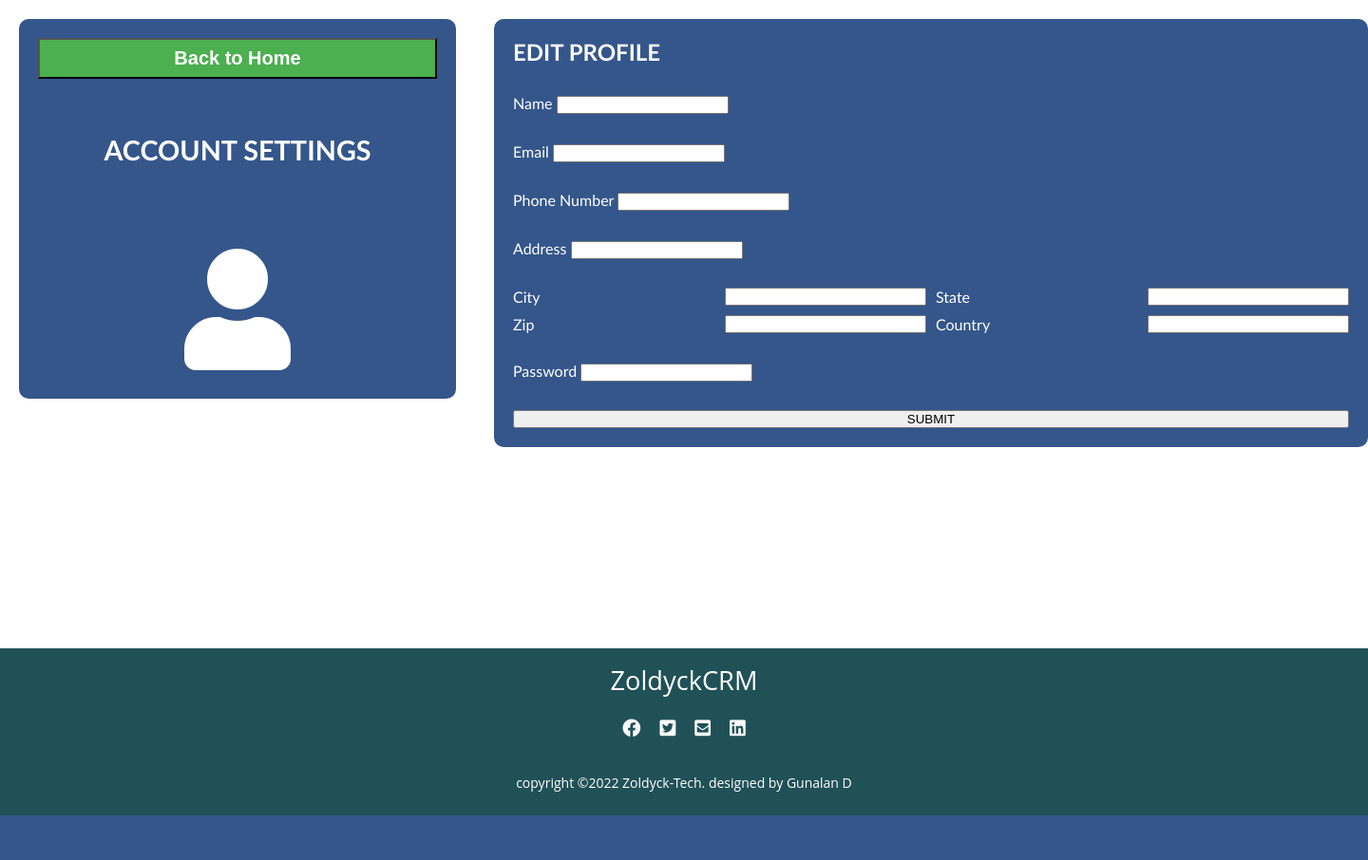
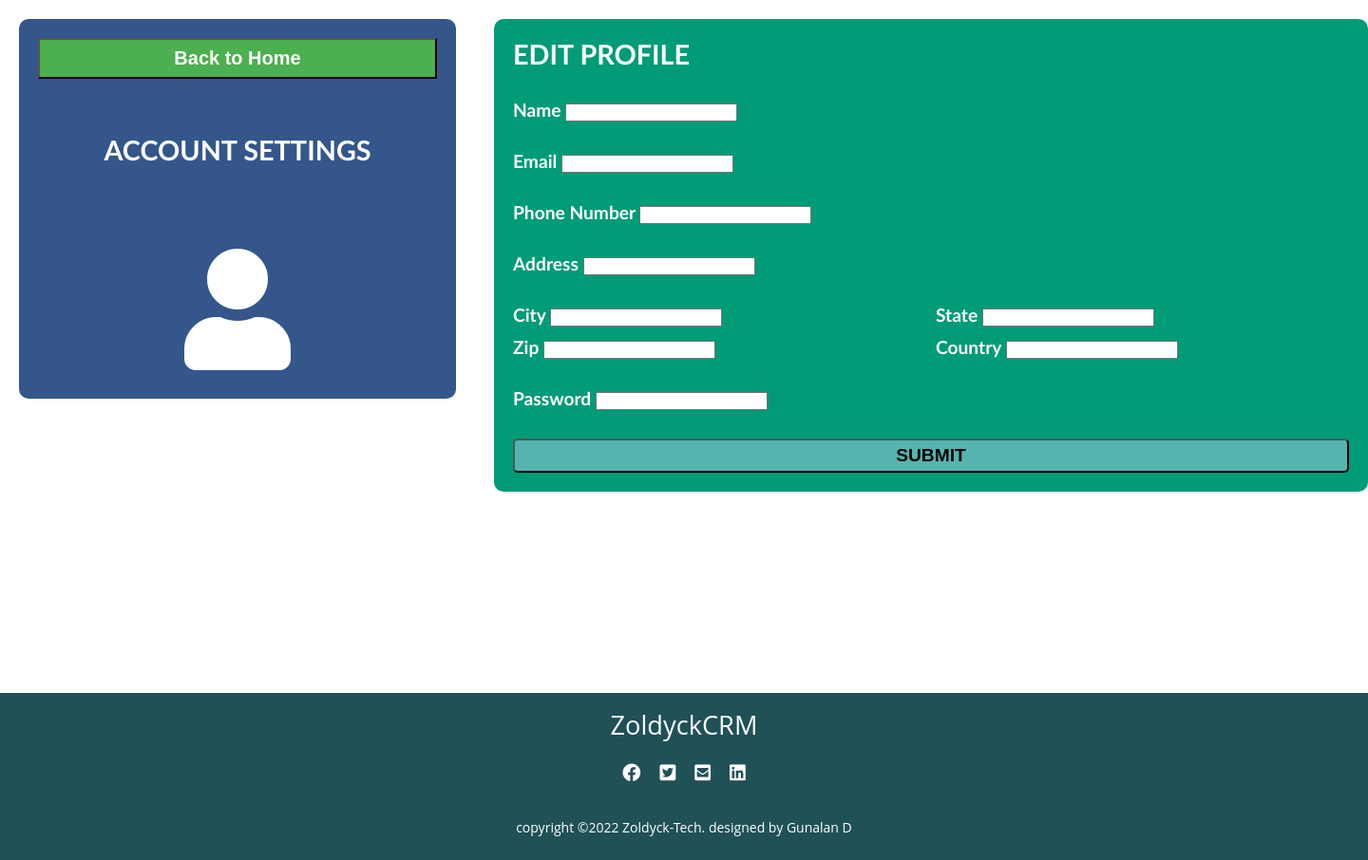
Before and after one commit to GunalanD95/django-crm, a Django app: page /account/ in a window 1440 px wide. Shown: the part 70-976 px from the top of the page at 95% size. Before the commit the page ends 929 px from the top, so only its background shows below. Run offline with Django 4.2, Linux system fonts and the light colour scheme; some libraries are stand-ins or nearby versions.

Commit message:
style:accounts

```diff
--- a/users/templates/users/account.html
+++ b/users/templates/users/account.html
@@ -27,9 +27,11 @@
     padding: 20px;
     margin: 20px;
     display: grid;
-    background: #34568B;
+    background: #009B77;
     color: #ffff;
     width: 920px;
+    font-weight: bolder;
+    font-size: 1.2rem;
 }
 
 .bck-home{
@@ -59,6 +61,20 @@
     font-size: 8rem;
 }
 
+.acc-sub{
+    border-radius: 5px;
+    padding: 5px;
+    color: black;
+    background: #55B4B0;
+    font-weight: bolder;
+    font-size: 1.2rem;
+}
+
+button:hover{
+    background: linear-gradient(45deg,#47cebe,#2f80ed);
+    color: #ffff;
+    cursor: pointer;
+}
 
 .acc-card2{
     margin-top: 20px;
@@ -70,7 +86,7 @@
 
 .user-loc{
     display: grid;
-    grid-template-columns: repeat(4, 2fr);
+    grid-template-columns: repeat(2, 2fr);
     gap: 10px;
 }
 
@@ -97,12 +113,12 @@
                     <h2>EDIT PROFILE</h2>
                     <div class="user-names">
                         <label for="username">Name</label>
-                        <input name="username" type="text">
+                        <input style="text-align: right;" name="username" type="text">
                     </div>
 
                     <div class="user-email">
                         <label for="email">Email</label>
-                        <input name="email" type="email">
+                        <input  style="text-align: right;" name="email" type="email">
                     </div>
 
                     <div class="user-number">
@@ -117,17 +133,25 @@
                     </div>
 
                     <div class="user-loc">
+                        <div>
                         <label for="acc-city">City</label>
                         <input name="acc-city" type="text">
+                        </div>
 
+                        <div>
                         <label for="acc-state">State</label>
                         <input name="acc-state" type="text">
+                        </div>
 
+                        <div>
                         <label for="acc-zip">Zip</label>
                         <input name="acc-zip" type="text">
+                        </div>
 
+                        <div>
                         <label for="acc-country">Country</label>
                         <input name="acc-country" type="text">
+                        </div>
                     </div>
 
                     <div class="acc-pwd">
@@ -136,7 +160,7 @@
                     </div>
 
 
-                    <button type="submit">SUBMIT</button>
+                    <button class="acc-sub" type="submit">SUBMIT</button>
 
                 </div>
 
```
